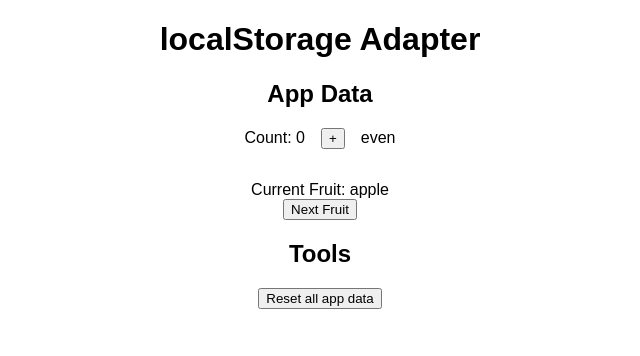
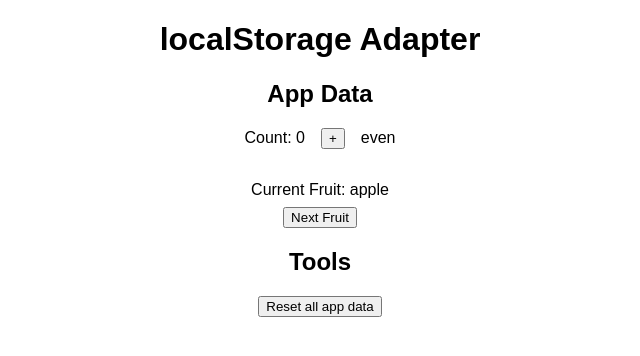
Before and after one commit to ZacButko/type-safe-localStorage-adapter, a React (Create React App) app: page / in a window 1280 px wide. Shown: the top 356 px of the page, without its empty margins (320-960 px from the left). Built offline with nearby package versions, Linux system fonts and the light colour scheme.

Commit message:
Spelling and styles for Fruits

```diff
--- a/src/Fruits.tsx
+++ b/src/Fruits.tsx
@@ -14,7 +14,7 @@ export const Fruits = () => {
   const { data: fruit, persist } = useLocalStorage<Fruit>("fruits", fruits[0]);
 
   return (
-    <div className="Frutis">
+    <div className="Fruits">
       <div>Current Fruit: {fruit}</div>
       <div>
         <button
--- a/src/styles.css
+++ b/src/styles.css
@@ -16,3 +16,11 @@
   align-items: center;
   justify-content: center;
 }
+
+.Fruits {
+  display: flex;
+  flex-direction: column;
+  gap: 0.5rem;
+  align-items: center;
+  justify-content: center;
+}
```
